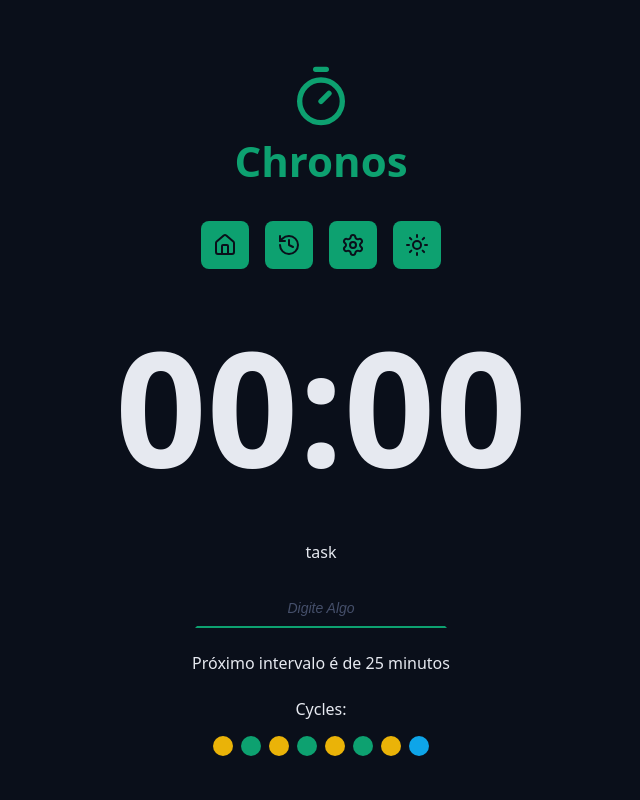
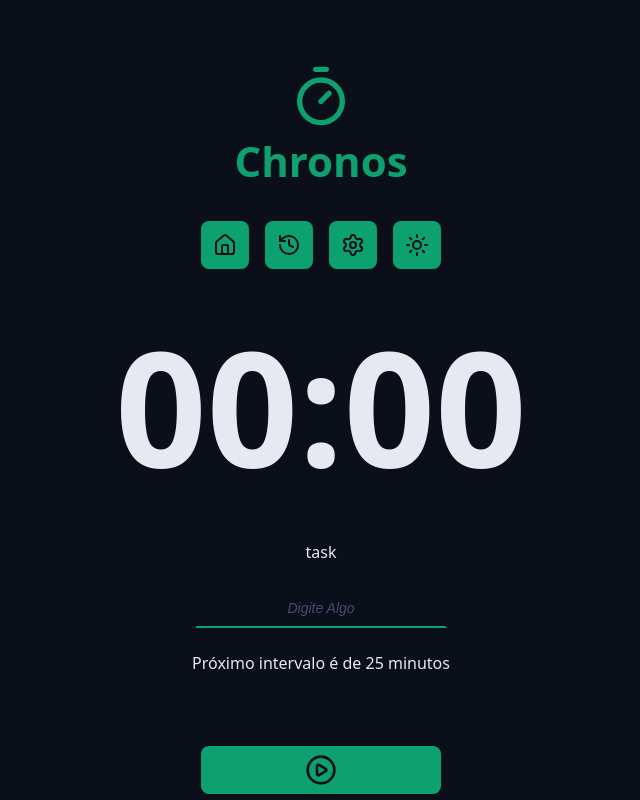
Before and after one commit to EduardoKernGoes/React_JS_19-Next.js_Udemy, a React (Vite) app: page / in a window 1280 px wide. Shown: the top 800 px of the page, without its empty margins (319-959 px from the left). Built offline with nearby package versions, Linux system fonts and the light colour scheme.

Commit message:
Aula 59, iteração de elementos JSX e como usar a prop key

```diff
--- a/src/components/Cycles/index.tsx
+++ b/src/components/Cycles/index.tsx
@@ -1,22 +1,37 @@
+import { useTaskContext } from '../../contexts/TaskContext/useTaskContext'
+import { getNextCycle } from '../../utils/getNextCycle'
+import { getNextCycleType } from '../../utils/getNextCycleType'
 import styles from './styles.module.css'
 
 export function Cycles(){
+    const { state } = useTaskContext()
+    const cycleStep = Array.from({length: state.currentCycle})
+    const cycleDescription = {
+        workTime: 'foco',
+        shortBreakTime: 'descanso curto',
+        longBreakTime: 'descanso longo'
+    }
+
+
     return(
         <div className={styles.cycles}>
 
-            <span>Cycles:</span>
+            <span>Ciclos:</span>
 
             <div className={styles.cyclesDots}>
 
-                <span className={`${styles.cyclesDot} ${styles.workTime}`}></span>
-                <span className={`${styles.cyclesDot} ${styles.shortBreakTime}`}></span>
-                <span className={`${styles.cyclesDot} ${styles.workTime}`}></span>
-                <span className={`${styles.cyclesDot} ${styles.shortBreakTime}`}></span>
-                <span className={`${styles.cyclesDot} ${styles.workTime}`}></span>
-                <span className={`${styles.cyclesDot} ${styles.shortBreakTime}`}></span>
-                <span className={`${styles.cyclesDot} ${styles.workTime}`}></span>
-                <span className={`${styles.cyclesDot} ${styles.longBreakTime}`}></span>
-
+                {cycleStep.map((_, index) => {
+                    const nextCycle = getNextCycle(index)
+                    const nextCycleType = getNextCycleType(nextCycle)
+                    return (
+                        <span
+                            key={`${nextCycleType}_${nextCycle}`}
+                            className= {`${styles.cyclesDot} ${styles[nextCycleType]}`}
+                            aria-label= {`Indicador de ciclo: ${cycleDescription[nextCycleType]}`}
+                            title= {`Indicador de ciclo: ${cycleDescription[nextCycleType]}`}
+                        ></span>
+                    )
+                })}
 
             </div>
 
--- a/src/components/Cycles/styles.module.css
+++ b/src/components/Cycles/styles.module.css
@@ -2,7 +2,7 @@
     display: flex;
     flex-direction: column;
     gap: 1.6rem;
-    text-align: center;
+    align-items: center;
 }
 
 .cyclesDots{
--- a/src/components/MainForm/index.tsx
+++ b/src/components/MainForm/index.tsx
@@ -69,9 +69,11 @@
             <p>Próximo intervalo é de 25 minutos</p>
         </div>
 
-        <div className="formRow">
-            <Cycles />
-        </div>
+        {state.currentCycle > 0 && (
+            <div className="formRow">
+                <Cycles />
+            </div>
+        )}
 
         <div className="formRow">
             <DefaultButton icon={<PlayCircleIcon />}/>
--- a/src/models/TaskStateModel.ts
+++ b/src/models/TaskStateModel.ts
@@ -8,7 +8,7 @@
     currentCycle: number;
     config: {
         workTime: number;
-        shortBreaktime: number;
+        shortBreakTime: number;
         longBreakTime: number;
     }
 }
--- a/src/utils/getNextCycleType.ts
+++ b/src/utils/getNextCycleType.ts
@@ -2,6 +2,6 @@
 
 export function getNextCycleType(currentCycle: number): TaskModel['type'] {
     if (currentCycle % 8 === 0) return 'longBreakTime'
-    if (currentCycle % 2 === 0) return 'shortBreaktime'
+    if (currentCycle % 2 === 0) return 'shortBreakTime'
     else return 'workTime'
 }
```
